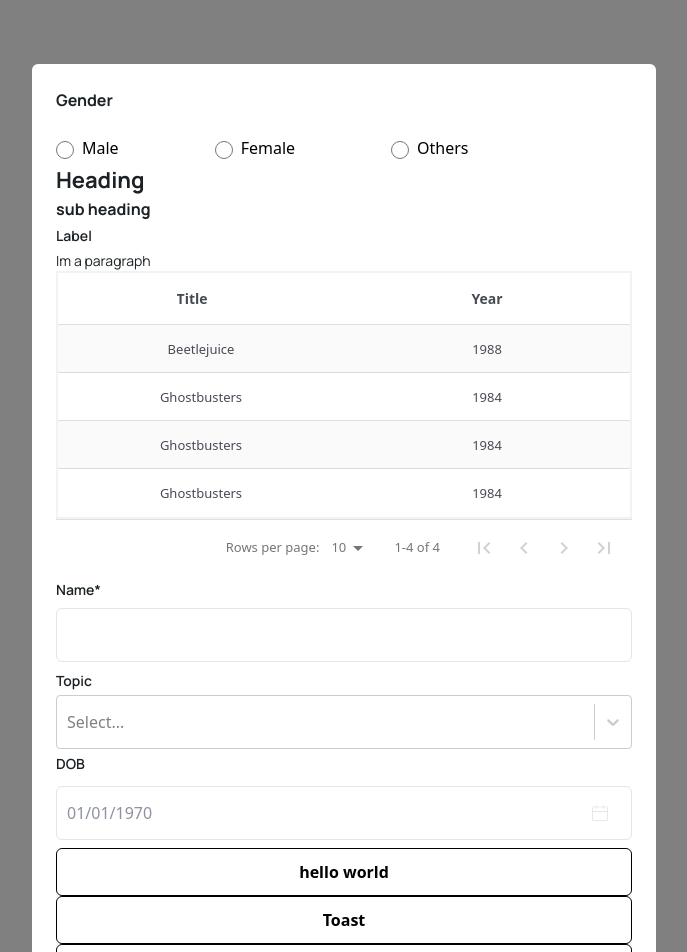
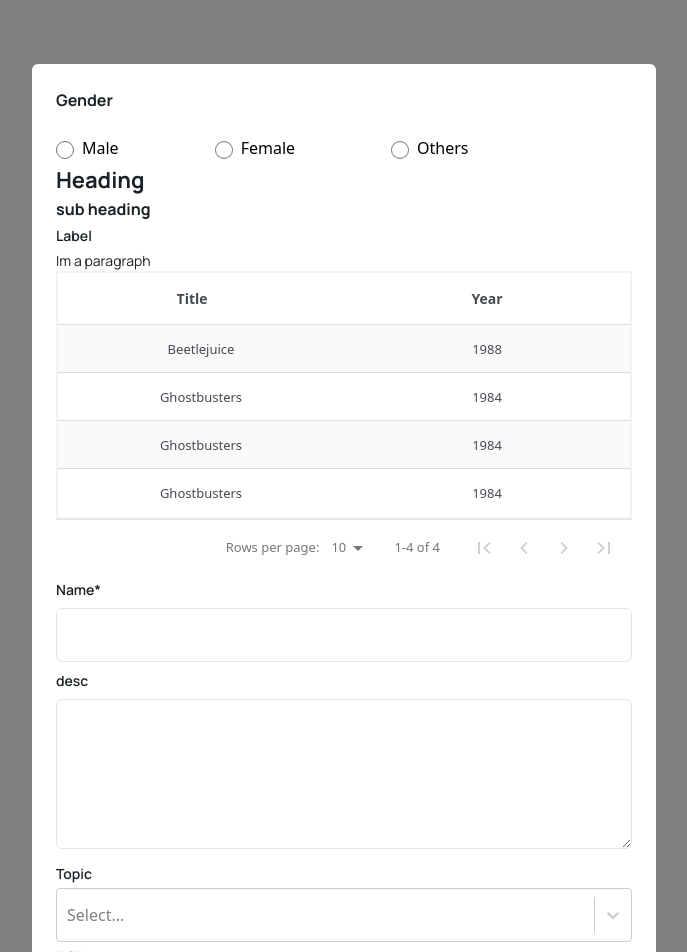
Before and after one commit to Ascent-smartreports/ascent-component-library, a React (Vite) app: page / in a window 1280 px wide. Shown: the top 952 px of the page, without its empty margins (296-983 px from the left). Built offline with nearby package versions, Linux system fonts and the light colour scheme.

Commit message:
textarea component added

```diff
--- /dev/null
+++ b/lib/components/TextAreaInput/index.tsx
@@ -0,0 +1,78 @@
+/* eslint-disable @typescript-eslint/no-explicit-any */
+import { ChangeEvent } from "react";
+import { AnyObject, AnySchema } from "yup";
+import styles from "../../assets/input.module.scss";
+import { Label, Paragraph } from "../Texts";
+import { getIn } from "formik";
+
+export interface TextAreaProps {
+  validationSchema?: AnySchema<AnyObject> | undefined;
+  label: string;
+  field: {
+    name: string;
+    value: string;
+    onChange: (e: ChangeEvent<HTMLTextAreaElement>) => void;
+    onBlur: (e: ChangeEvent<HTMLTextAreaElement>) => void;
+  };
+  form: {
+    setFieldValue: (
+      field: string,
+      value: any,
+      shouldValidate?: boolean
+    ) => void;
+  };
+  error: string | undefined;
+  autoFocus?: boolean;
+  placeholder?: string;
+  disabled?: boolean;
+  height: string;
+  maxLength?: number;
+}
+
+// eslint-disable-next-line react-refresh/only-export-components
+export const isRequiredField = (validationSchema: any, name: string) => {
+  return !!getIn(validationSchema.describe().fields, name)?.tests?.find(
+    (obj: { name: string }) => obj.name === "required"
+  );
+};
+
+export const TextAreaField: React.FC<TextAreaProps> = ({
+  label,
+  validationSchema,
+  field,
+  form,
+  autoFocus,
+  error,
+  placeholder,
+  disabled = false,
+  height = "100px",
+  maxLength,
+}) => {
+  const onChangeText = (e: ChangeEvent<HTMLTextAreaElement>) => {
+    form.setFieldValue(field.name, e.target.value);
+  };
+
+  return (
+    <>
+      <Label>
+        {label}
+        {isRequiredField(validationSchema, field.name) && "*"}
+      </Label>
+      <div>
+        <textarea
+          value={field.value}
+          onChange={onChangeText}
+          placeholder={placeholder}
+          disabled={disabled}
+          maxLength={maxLength}
+          autoComplete="off"
+          onBlur={field.onBlur}
+          className={styles.input}
+          autoFocus={!!autoFocus}
+          style={{ height }}
+        />
+      </div>
+      {error && <Paragraph type="error">{error}</Paragraph>}
+    </>
+  );
+};
--- a/src/App.tsx
+++ b/src/App.tsx
@@ -25,6 +25,7 @@ import {
   Modal,
   InputField,
 } from "../lib/main";
+import { TextAreaField } from "../lib/components/TextAreaInput";
 function App() {
   const [selectedGender, setSelectedGender] = React.useState<string>("");
   const [isModalOpen, setIsModalOpen] = useState(false);
@@ -36,14 +37,14 @@ function App() {
   };
   const validationSchema = Yup.object().shape({
     name: Yup.string().required("name is required"),
-    // topic: Yup.array()
-    //   .of(
-    //     Yup.object().shape({
-    //       label: Yup.string().required(),
-    //       value: Yup.string().required(),
-    //     })
-    //   )
-    //   .min(1, "Topics must be selected"),
+    topic: Yup.array()
+      .of(
+        Yup.object().shape({
+          label: Yup.string().required(),
+          value: Yup.string().required(),
+        })
+      )
+      .min(1, "Topics must be selected"),
     date: Yup.date().required("define some date"),
   });
 
@@ -134,6 +135,18 @@ function App() {
                   form={form}
                   error={formik.errors.name}
                   validationSchema={validationSchema}
+                />
+              )}
+            </Field>
+            <Field name={"Description"}>
+              {({ field, form }: FieldProps) => (
+                <TextAreaField
+                  label={"desc"}
+                  field={field}
+                  form={form}
+                  error={formik.errors.name}
+                  validationSchema={validationSchema}
+                  height={"150px"}
                 />
               )}
             </Field>
```
